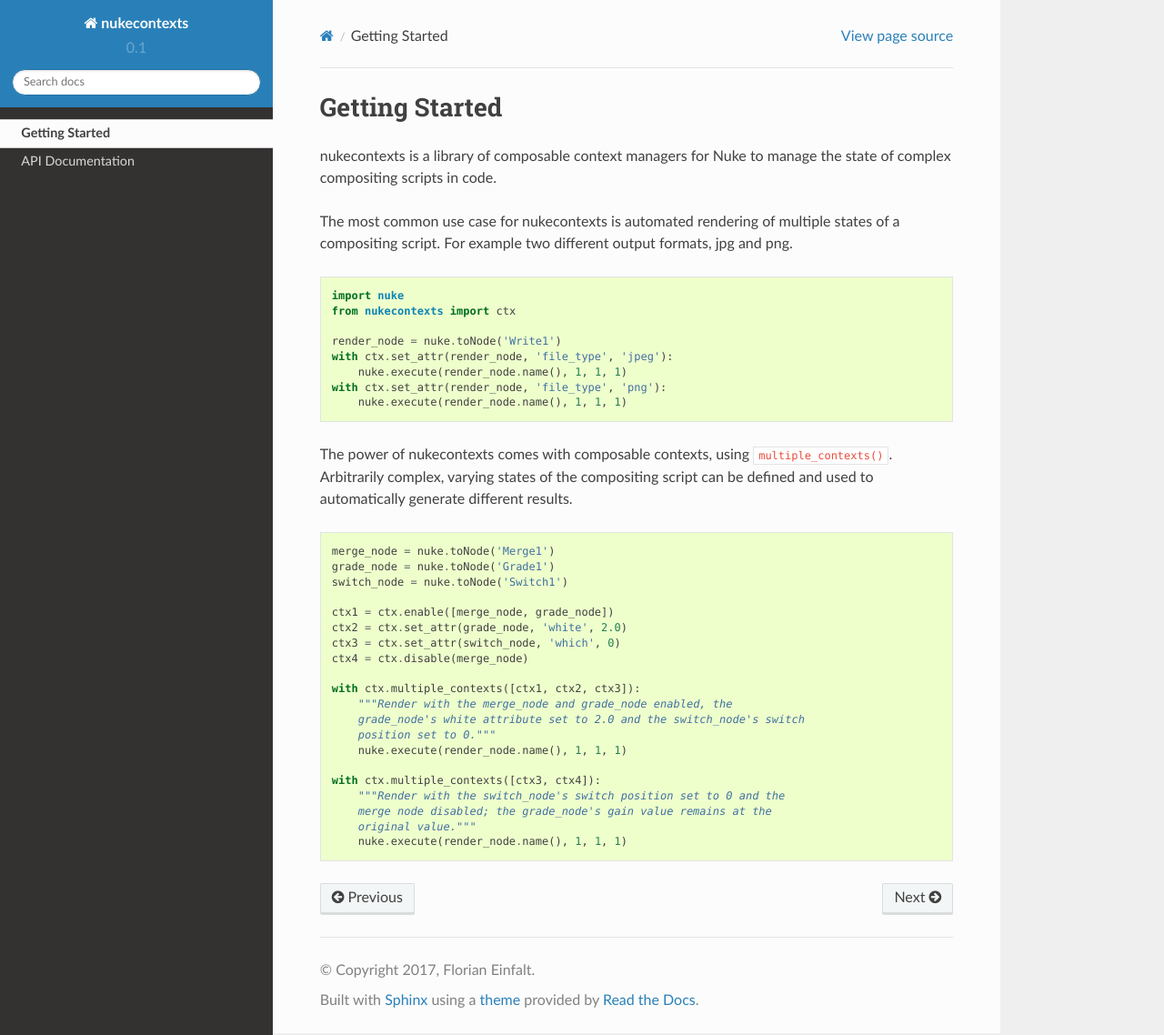
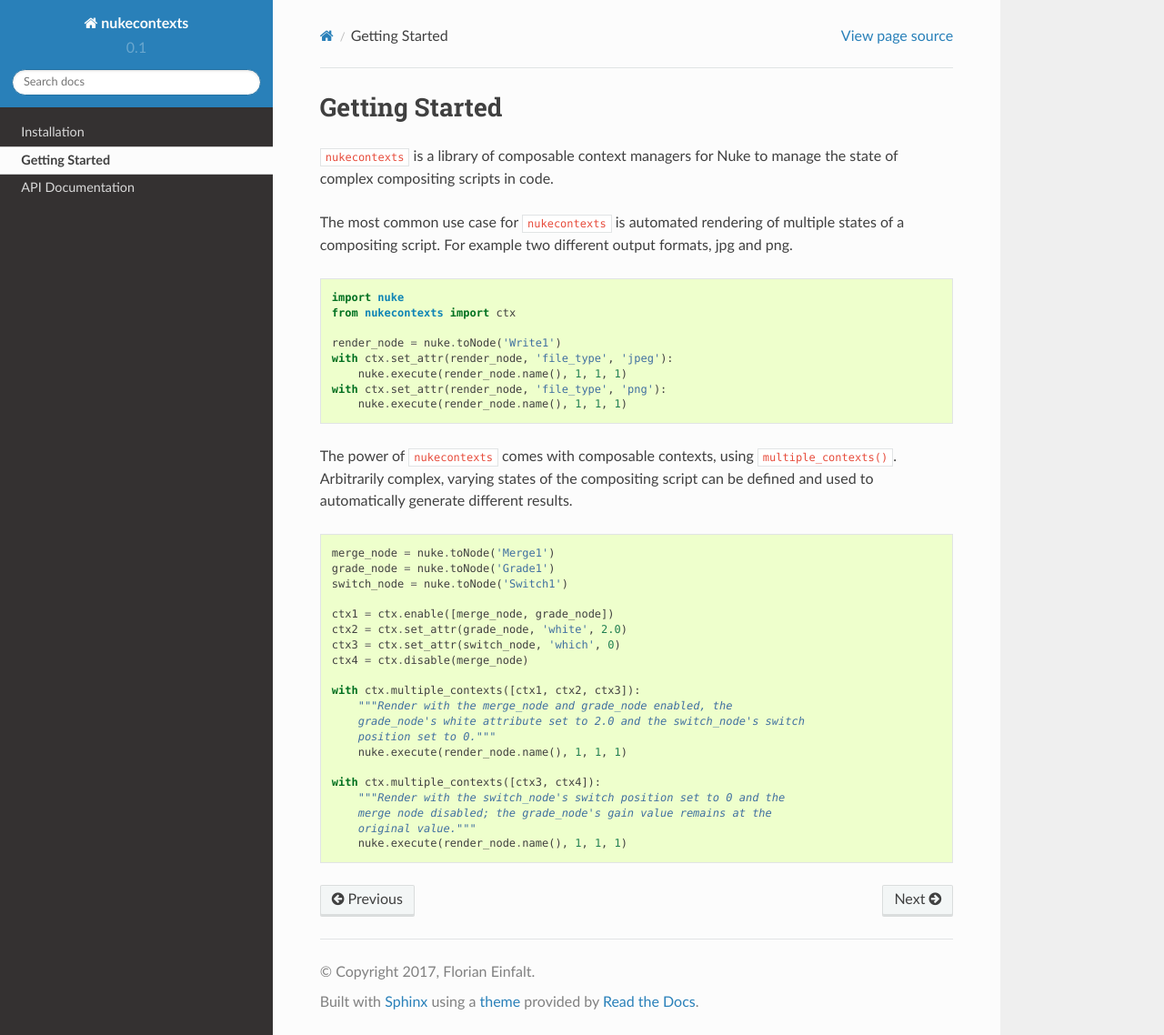
Before and after one commit to florianeinfalt/nukecontexts, a Sphinx documentation site: the page built from docs/source/getting_started.rst, in a window 1280 px wide and 1138 px high. Shown: the whole window at 91% size. Built offline with Sphinx 7.4.7 and the Read the Docs theme 2.0.0, drawn with Linux system fonts in a browser that asks for light colours.

Commit message:
Update readme and docs with installation instructions

```diff
--- a/docs/source/getting_started.rst
+++ b/docs/source/getting_started.rst
@@ -1,9 +1,9 @@
 Getting Started
 ===============
 
-nukecontexts is a library of composable context managers for Nuke to manage the state of complex compositing scripts in code.
+``nukecontexts`` is a library of composable context managers for Nuke to manage the state of complex compositing scripts in code.
 
-The most common use case for nukecontexts is automated rendering of multiple states of a compositing script. For example two different output formats, jpg and png.
+The most common use case for ``nukecontexts`` is automated rendering of multiple states of a compositing script. For example two different output formats, jpg and png.
 
 .. code:: python
 
@@ -16,7 +16,7 @@
     with ctx.set_attr(render_node, 'file_type', 'png'):
         nuke.execute(render_node.name(), 1, 1, 1)
 
-The power of nukecontexts comes with composable contexts, using ``multiple_contexts()``. Arbitrarily complex, varying states of the compositing script can be defined and used to automatically generate different results.
+The power of ``nukecontexts`` comes with composable contexts, using ``multiple_contexts()``. Arbitrarily complex, varying states of the compositing script can be defined and used to automatically generate different results.
 
 .. code:: python
 
--- a/docs/source/index.rst
+++ b/docs/source/index.rst
@@ -11,6 +11,7 @@
 .. toctree::
    :maxdepth: 2
 
+   installation
    getting_started
    api_documentation
 
```
Also changed, not shown: README.rst (+13 -3 lines), docs/source/installation.rst (added, +13 -0 lines).
